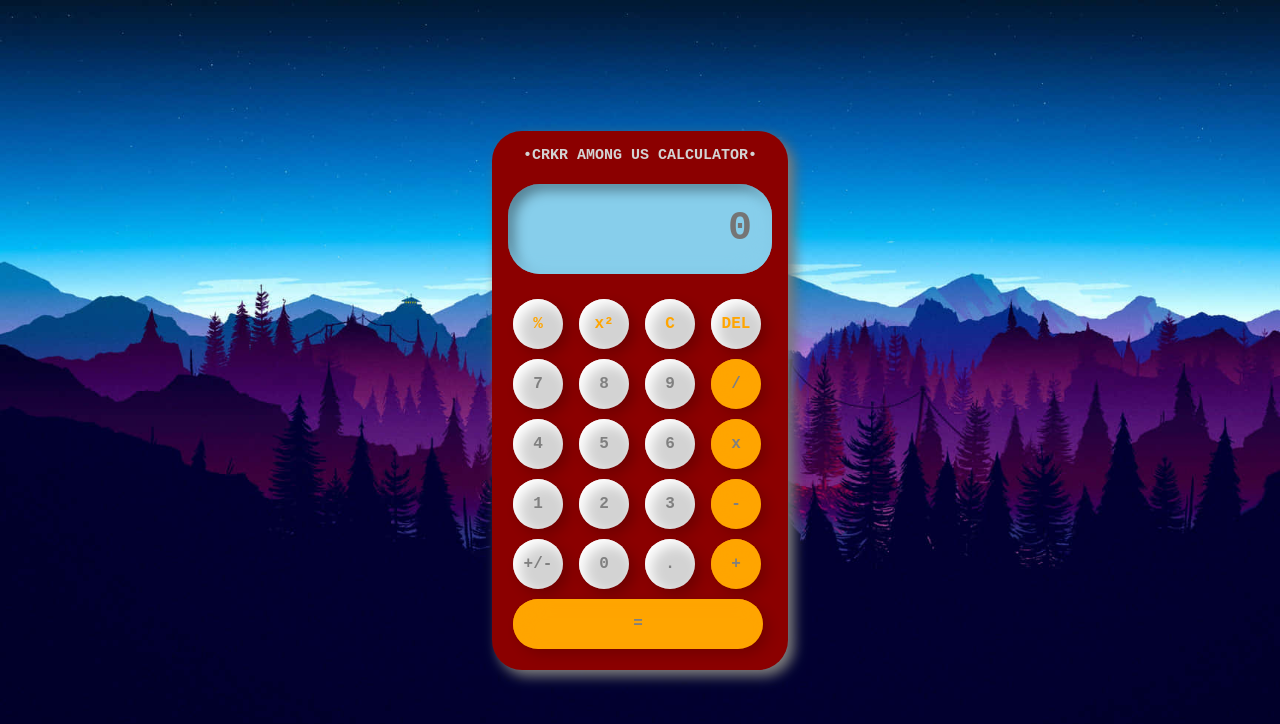
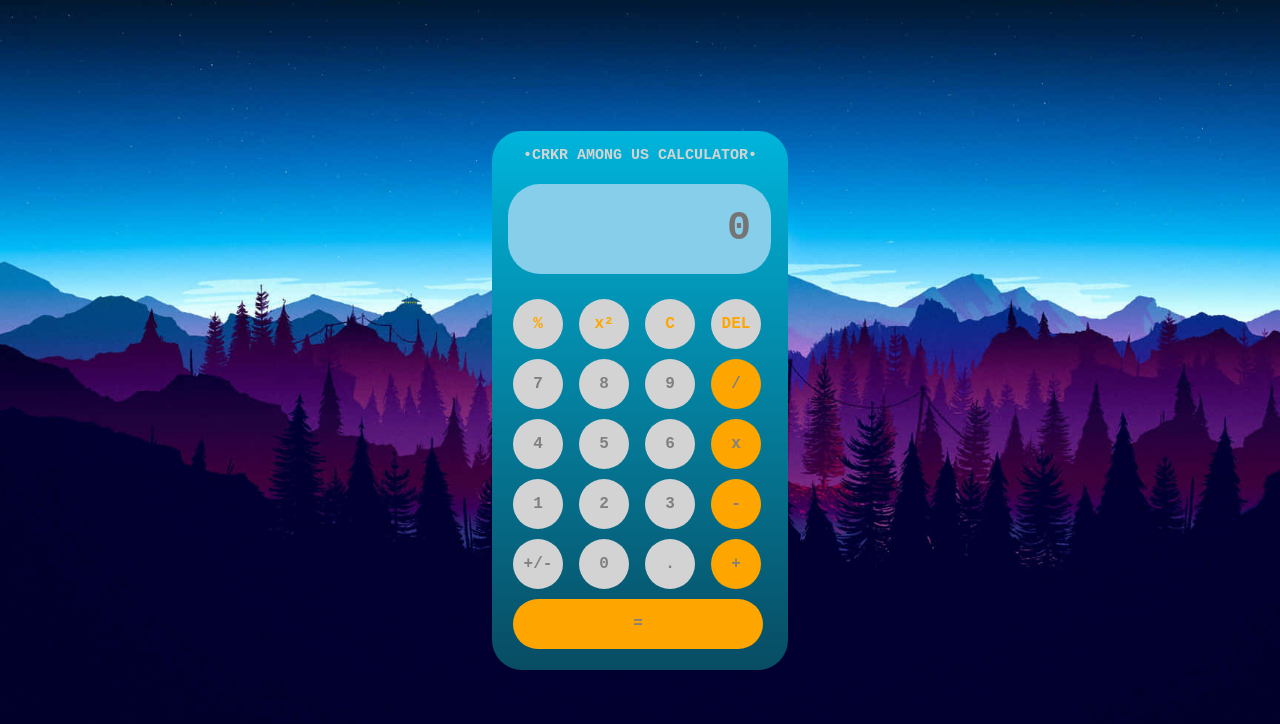
Before and after one commit to uniro123/calculator, a plain HTML site: page index.html in a window 1280 px wide. Shown: the top 724 px of the page. Drawn offline with Linux system fonts and the light colour scheme.

Commit message:
Update style.css

```diff
--- a/style.css
+++ b/style.css
@@ -17,9 +17,7 @@
 }
 
 .calcbox {
-background: darkred;
-    box-shadow: 6px 6px 13px gray,
-                6px 6px 13px rgba(0, 0, 0, .20);
+    background-image: linear-gradient(#00B4DB, #084c63);
     border-radius: 30px;
     padding: 16px;
     display: grid;
@@ -29,9 +27,7 @@ background: darkred;
 input {
     grid-column: span 4;
     height: 90px;
-    width: 264px;
-    box-shadow: inset -6px -6px 13px skyblue,
-                inset 6px 6px 13px rgba(0, 0, 0, .4);
+    width: 263px;
     background-color: skyblue;
     border: none;
     border-radius: 32px;
@@ -52,8 +48,6 @@ h1{
     font-family: monospace;
 }
 button {
-    box-shadow: inset 6px 6px 13px #fff,
-                6px 6px 13px rgba(0, 0, 0, .2);
     background-color: lightgray;
     border: none;
     border-radius: 50%;
@@ -64,15 +58,17 @@ button {
     font-size: 16px;
     color: gray;
 }
+button:hover{
+    color: skyblue;
+}
 button:active {
     color: white;
+    background-color: #ade8f4;
 }
 .equal{
     grid-column: span 4;
     width: 250px;
     border-radius: 40px;
-    box-shadow: inset 6px 6px 13px orange,
-                6px 6px 13px rgba(0, 0, 0, .16);
     background-color: orange;
 }
 #inputnum {
@@ -80,9 +76,7 @@ button:active {
 }
 .sign {
     background-color: orange;
-    box-shadow: inset 6px 6px 13px orange,
-                6px 6px 13px rgba(0, 0, 0, .16);
 }
 .sign1 {
-    color: orange
+    color: orange;
 }
```
